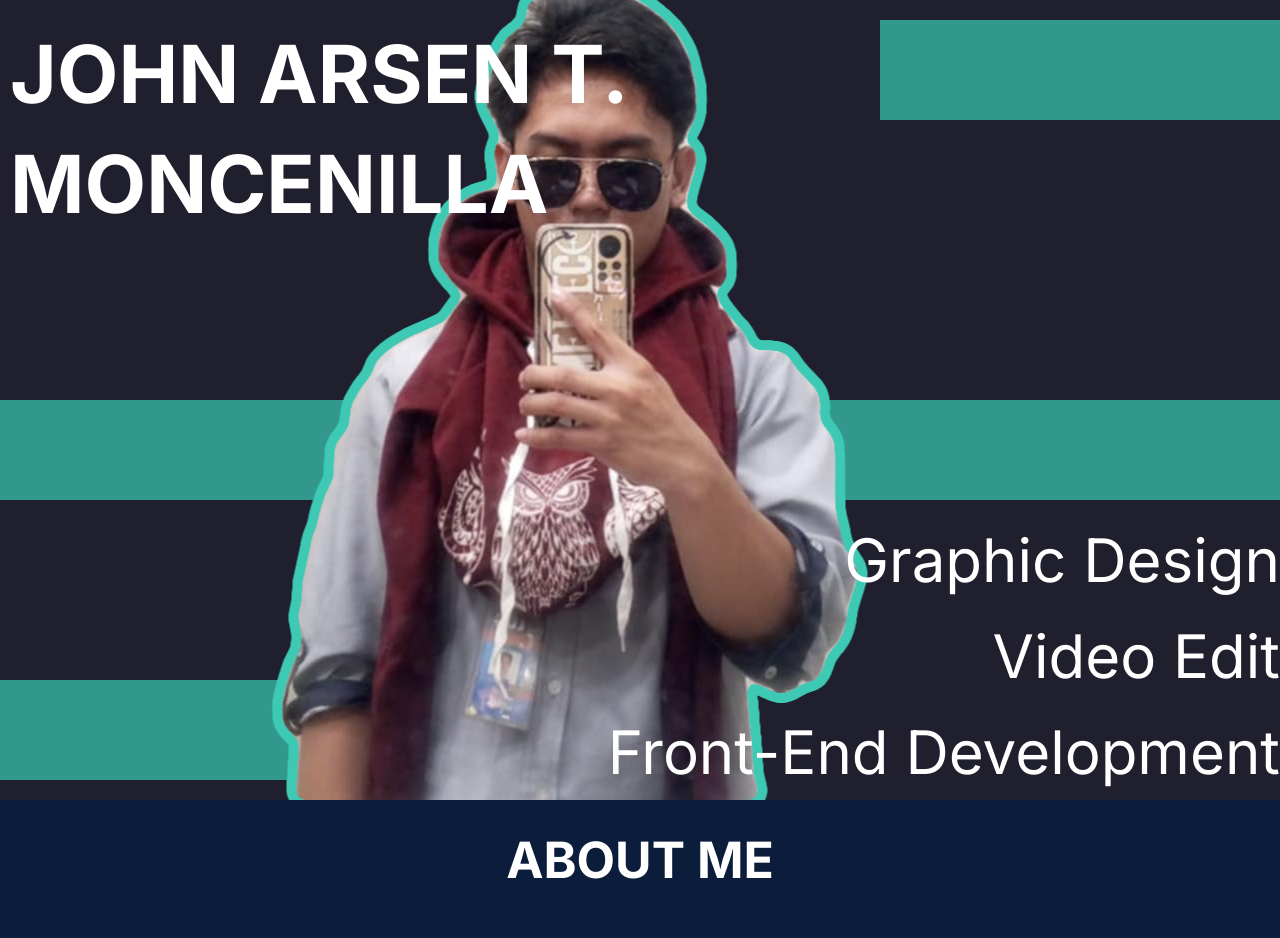
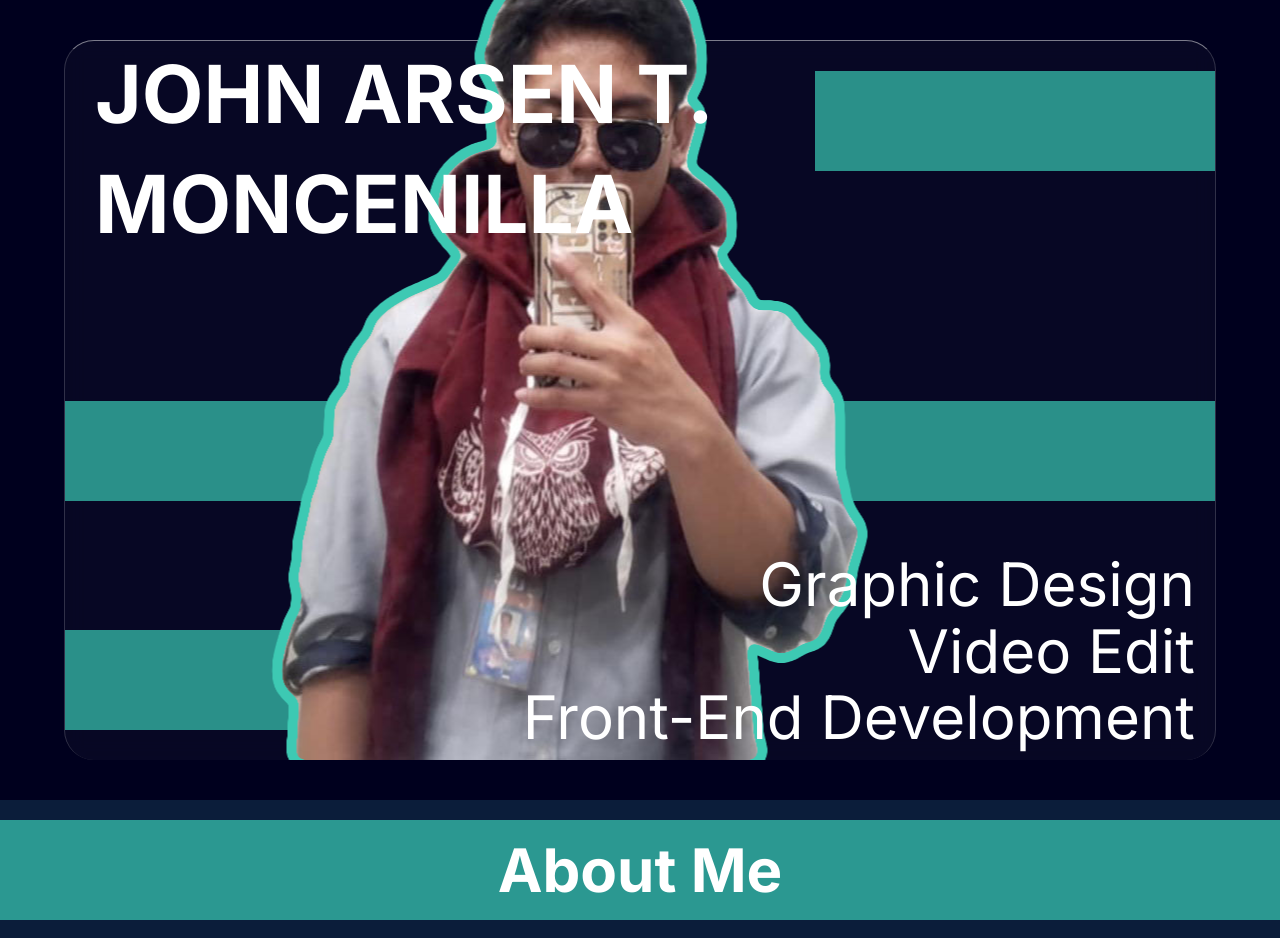
Before and after one commit to Aracent/WEBSITE, a plain HTML site: page PORTFOLIOWEB/Arsen_Portfolio.html in a window 1280 px wide. Shown: the top 938 px of the page. Drawn offline with Linux system fonts and the light colour scheme.

Commit message:
Updated Design

```diff
--- a/PORTFOLIOWEB/Arsen_Portfolio.html
+++ b/PORTFOLIOWEB/Arsen_Portfolio.html
@@ -30,15 +30,15 @@
         </div>
 
         <p class="subtitle">
-          Graphic Design <br />Video Edit <br />
-          Front-End Development <br />
+          <span>Graphic Design</span>
+          <span>Video Edit</span>
+          <span>Front-End Development</span>
         </p>
       </div>
     </section>
 
     <section id="about">
-      <h1 class="aboutme">ABOUT ME</h1>
-
+      <div class="blue-box About">About Me</div>
       <div class="glass-container">
         <img src="ARSEN.jpg" alt="" />
         <p>John Arsen Moncenilla</p>
--- a/PORTFOLIOWEB/design.css
+++ b/PORTFOLIOWEB/design.css
@@ -16,9 +16,9 @@ html {
   align-items: center;
         height: 100vh;
         font-family: 'Inter', sans-serif;
-        background-color: #1F1F2E;
+        background-color: #00001e;
         color: white;
-        line-height: 1.6;
+
     }
 
 #about {
@@ -29,22 +29,18 @@ html {
   justify-content: center;
   align-items: center;
   padding: 20px;
-  margin-bottom: 20px;
-  gap: 20px;
+  gap: 10px;
+
 
 }
 
 #education {
-  height: 100vh;
+  height: 100%;
   position: relative;       /* Full screen height */
   background-color: #0b1d3a;  /* Or any background */
   display: flex;              /* Center content */
   justify-content: center;
   align-items: center;
-  padding: 20px;
-  margin-bottom: 20px;
-  gap: 20px;
-
 }
 
 #home {
@@ -54,7 +50,38 @@ html {
   min-height: 100vh;
   flex-direction: column;
   text-align: center;
+  color: #ffffff;
+
 }
+
+
+
+.home-card{
+    height: 90vh;
+    width: 90%;
+    padding: 30px 50px;
+    border-radius: 30px;
+    background-color: rgba(255, 255, 255, 0.027);
+    backdrop-filter: blur(10px);
+    border-width: 200px;
+    border-top: 1px solid rgba(255, 255, 255, 0.47);
+    border-left: 1px solid rgba(255, 255, 255, 0.17);
+    border-right: 1px solid rgba(255, 255, 255, 0.17);
+
+    display: flex;
+    flex-direction: column;
+    justify-content: flex-start;
+    align-items: center;
+    vertical-align: middle;
+    display: table-cell;
+
+    font-family: 'Inter', sans-serif;
+    font-size: 25px;
+    text-align: justify;
+    line-height: 185%;
+
+}
+
 
 #skills{
 height: 100vh;
@@ -64,8 +91,7 @@ height: 100vh;
   justify-content: center;
   align-items: center;
   padding: 20px;
-  margin-bottom: 20px;
-  gap: 20px;
+
 }
 
 #experience{
@@ -76,8 +102,7 @@ height: 100vh;
   justify-content: center;
   align-items: center;
   padding: 20px;
-  margin-bottom: 20px;
-  gap: 20px;
+
 }
 
 footer{
@@ -107,9 +132,9 @@ footer{
 .box1 {
 
   width: 400px;
-  top: 20px;
+  top: 30px;
   right: 0px;
-
+ z-index: -1;
 }
 
 .box2 {
@@ -120,10 +145,11 @@ footer{
 }
 
 .box3 {
-  margin: 20px;
-  width: 600px;
-  bottom: 0px;
-  left: -100px;
+
+  width: 400px;
+  bottom: 30px;
+  left:0px;
+  z-index: -1;
 }
 
 .edu {
@@ -158,12 +184,27 @@ footer{
   height: auto;
 }
 
+.About {
+  width: 100%;
+  gap: 20;
+  top: 0;
+  left:50;
+margin: 20px;
+    text-align: center;
+    display: flex;
+    flex-direction: column;
+    justify-content: center;
+    align-items: center;
+    font-size: 60px;
+    font-weight:bold
+}
+
 .skill{
 width: 600px;
-  top: 20px;
+  width: 500px;
+  gap: 20;
+  top: 50%;
   left: 0px;
-  transform: translateY(150%);
-  gap: 20px;
 
     text-align: center;
     display: flex;
@@ -176,21 +217,24 @@ width: 600px;
 
 .subtitle{
   flex-direction: column;
-    align-items: flex-end;
+  align-items:flex-end;
     display: flex;
+  gap: 20px;         /* spacing between items */
+  flex-wrap: wrap;   /* prevents overlap if screen is small */
+  color: white;
     font-size: 60px;
     position: absolute;
-    bottom: 0;
-    right: 0;
+    bottom: 0px;
+    right: 0px;
     text-align: right;
+    padding: 20px;
 }
 
 .experience{
-  width: 600px;
-  top: 20px;
+  width: 500px;
+
+  top: 50%;
   right: 0px;
-  transform: translateY(150%);
-  gap: 20px;
 
     text-align: center;
     display: flex;
@@ -207,6 +251,7 @@ width: 600px;
   top: 10px;    /* Distance from top */
   left: 10px;   /* Distance from left */
   margin: 0;
+  padding: 20px;
 
 }
 
@@ -216,6 +261,7 @@ width: 600px;
   top: 120px;    /* Distance from top */
   left: 10px;   /* Distance from left */
   margin: 0;
+  padding: 20px;
 }
 
 .aboutme{
@@ -357,6 +403,7 @@ width: 600px;
 .footer-icon{
   display: flex;
   justify-content: center;
+
 }
 .footer-icon a{
   text-decoration: none;
@@ -364,7 +411,11 @@ width: 600px;
   background-color:  #3dc9b3;
 ;
   margin: 10px;
-  border-radius: 30%;
+  border-radius: 20%;
+  border-style: solid;
+  border-color: #121212;
+  box-shadow: 1px 1px 10px 8px rgba(0, 0, 0, 0.293) inset;
+  box-shadow: 2px 5px 15px #e8e8e869;
 }
 .footer-icon a i {
   font-size: 2em;
```
Lines whose indentation alone changed are shown as unchanged.
